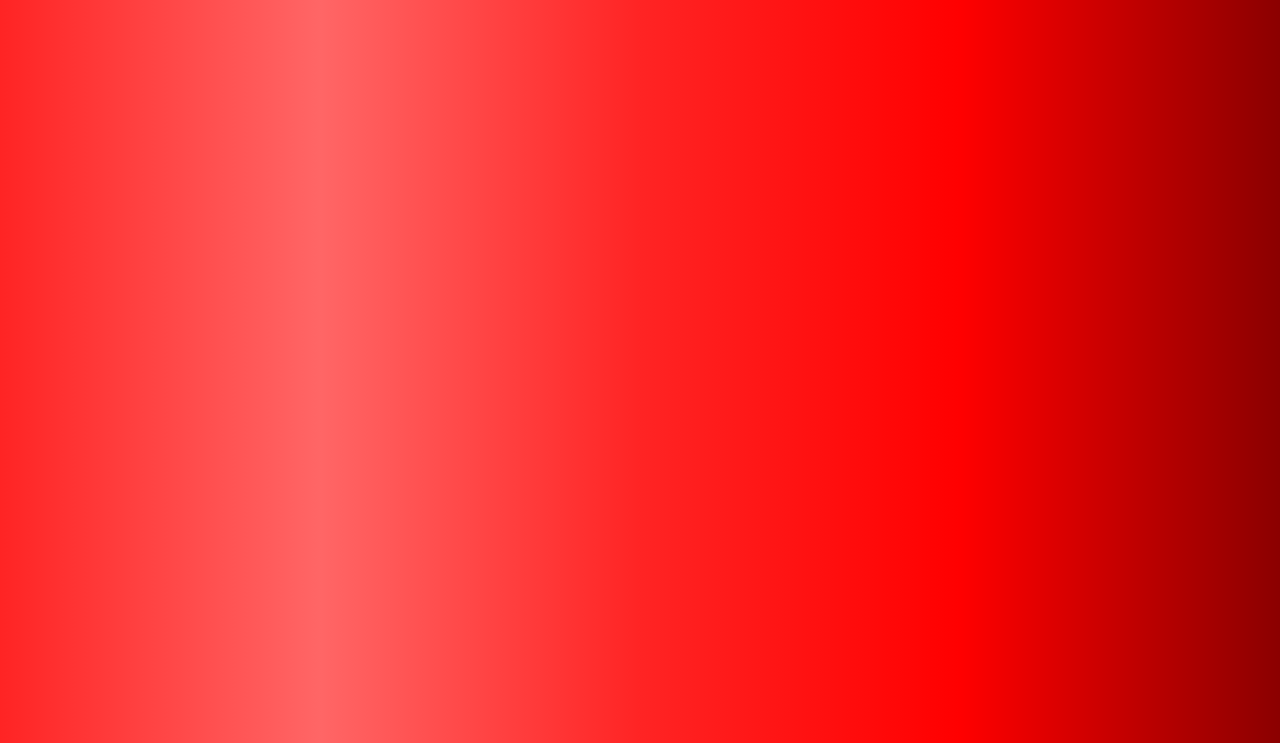
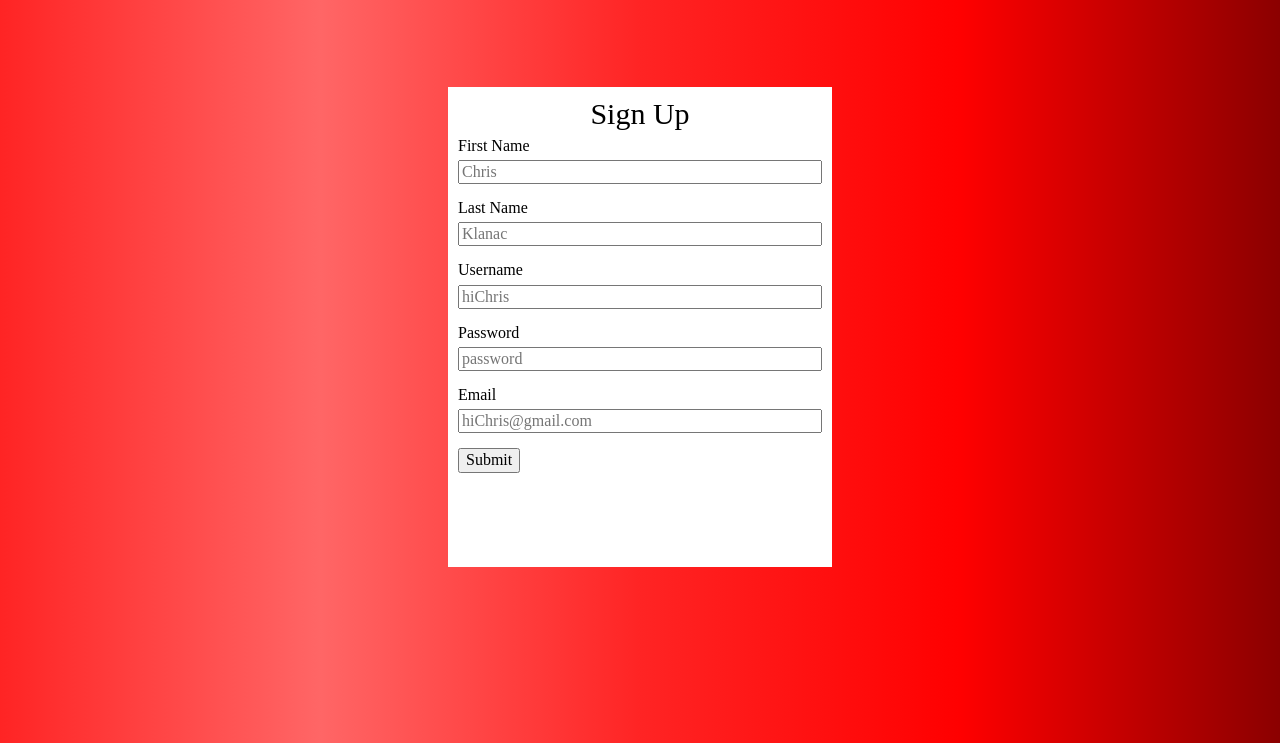
Before and after one commit to patricewhite/Jabber-Jam, a website: page index.html in a window 1280 px wide. Shown: the part 57-800 px from the top of the page. Drawn offline with nearby package versions, Linux system fonts and the light colour scheme.

Commit message:
added comments and finish the signup layout

```diff
--- a/index.html
+++ b/index.html
@@ -7,8 +7,8 @@
   <meta name="viewport" content="width=device-width, initial-scale=1">
   <link href="https://cdnjs.cloudflare.com/ajax/libs/normalize/4.1.1/normalize.css" rel="stylesheet">
   <link href="public/main.css" rel="stylesheet">
+  <link rel="stylesheet" href="public/signup_login.css" rel="stylesheet">
   <link href="public/float-grid.css" rel="stylesheet">
-  <link rel="stylesheet" href="public/signup_login.css" rel="stylesheet">
 </head>
 <body>
   <nav class="nav_bar grad_brown">
@@ -20,7 +20,22 @@
   </nav>
   <main class="signup_login grad_red">
     <div class="container">
-
+      <form class="signup_form"action="index.html" method="post">
+        <fieldset name="signup">
+          <legend>Sign Up</legend>
+          <label for="first-name">First Name</label>
+          <input type="text" placeholder="Chris" id="first-name" name="first-name"/>
+          <label for="last-name">Last Name</label>
+          <input type="text" placeholder="Klanac" id="last-name" name="last-name"/>
+          <label for="username">Username</label>
+          <input type="text" placeholder="hiChris" id="username" name="username" required/>
+          <label for="password">Password</label>
+          <input type="password" placeholder="password" id="password" name="password" required/>
+          <label for="email">Email</label>
+          <input type="email" placeholder="hiChris@gmail.com" id="email" name="email" required/>
+        </fieldset>
+        <button type='submit'>Submit</button>
+      </form>
     </div>
   </main>
 </body>
--- a/public/float-grid.css
+++ b/public/float-grid.css
@@ -71,9 +71,13 @@
   .col-6{
     width:50%;
   }
+  .container{
+    width:30%;
+    height:60%;
+  }
 }
 
-/*Larger screen than 1000px*/
+/*Larger screen than 1200px*/
 @media only screen and (min-width:1000px){
 	/*Nav bar stuff*/
   .nav_el{
--- a/public/main.css
+++ b/public/main.css
@@ -1,8 +1,8 @@
 /************************************************************
-                    Everything
+                    background
 *************************************************************/
 /*Set height for everything to 100%*/
-*{
+html,body, .signup_login{
   height:100%;
 }
 
--- a/public/signup_login.css
+++ b/public/signup_login.css
@@ -1,6 +1,51 @@
-/*.container{
-    margin:auto auto 0 auto;
+/************************************************************
+                    Sign Up Login Forms
+*************************************************************/
+/*white container*/
+.container{
+    margin:0 auto;
     background-color: white;
-    height: 400px;
-    width: 20%;
-}*/
+    height: 70%;
+    width: 80%;
+    position: relative;
+    top:18%;
+}
+
+/*fieldset default*/
+fieldset{
+    margin:0;
+    padding:0;
+    border:0;
+}
+
+/*legend stuff*/
+legend{
+    font-size:30px;
+    text-align:center;
+    padding-bottom:5px;
+}
+
+/*signup form*/
+.signup_form{
+    padding: 10px;
+}
+
+/*labels in signup form*/
+.signup_form label{
+    display:block;
+    margin-bottom:5px;
+    height:10%;
+}
+
+/*inputs in signup form*/
+.signup_form input{
+    display: block;
+    width: 100%;
+    height: 10%;
+    margin-bottom: 15px;
+}
+
+/*submit button in signup form*/
+.signup_form submit{
+    height:10%
+}
```
